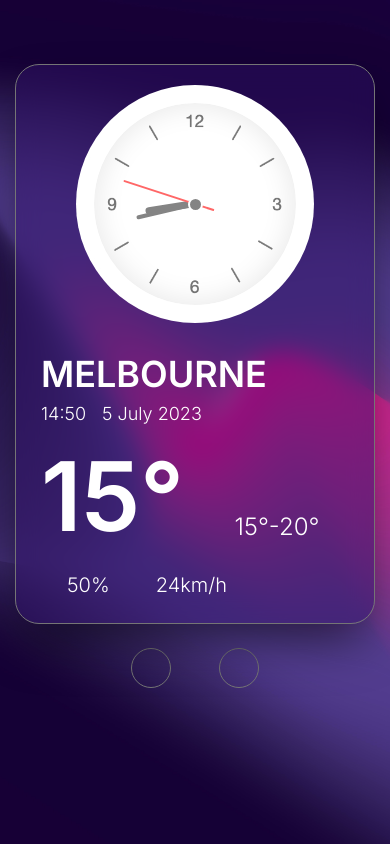
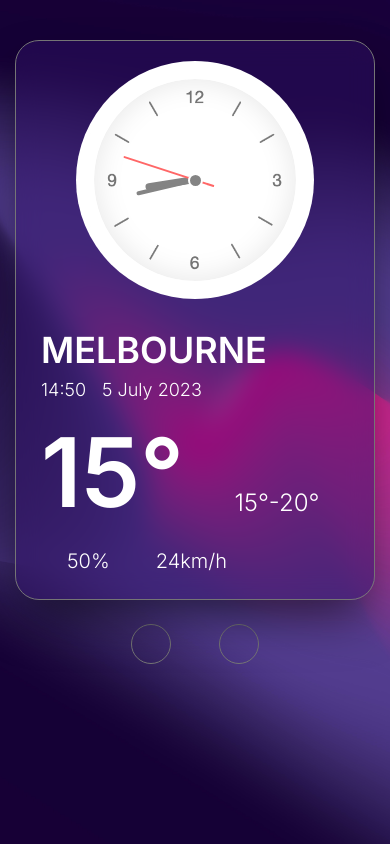
Before and after one commit to MarkLumenAW/clock-weather, a Next.js app: page / in a window 390 px wide. Built offline with nearby package versions, Linux system fonts and the light colour scheme; some icons are missing.

Commit message:
Update Style

```diff
--- a/src/app/page.js
+++ b/src/app/page.js
@@ -24,14 +24,14 @@ export default function Home() {
   };
 
   return (
-    <main className='h-screen md:min-h-screen xl:h-screen w-screen overflow-hidden md:overflow-scroll xl:overflow-hidden flex justify-center items-center bg-cover bg-center' style={{ backgroundImage: "url(/images/background.jpg)" }}>
-      <section className='hidden md:grid md:gap-16 md:py-20 xl:grid xl:grid-cols-2 xl:gap-10 xl:py-0 2xl:gap-28'>
+    <main className='h-screen md:min-h-screen xl:h-screen w-screen overflow-hidden md:overflow-auto flex justify-center items-center bg-cover bg-center' style={{ backgroundImage: "url(/images/background.jpg)" }}>
+      <section className='hidden md:grid md:gap-16 md:py-20 xl:grid xl:grid-cols-2 xl:gap-10 xl:py-0 2xl:gap-28 scale-95'>
         <PrimaryInfoPanel />
         <SecondaryInfoPanel />
         <SecondaryInfoPanel />
         <SecondaryInfoPanel />
       </section>
-      <section className="h-full pt-16 md:hidden">
+      <section className="h-full pt-10 md:hidden">
         <div className="">
           {mobileClockList[mobileClockIndex]}
         </div>
```
